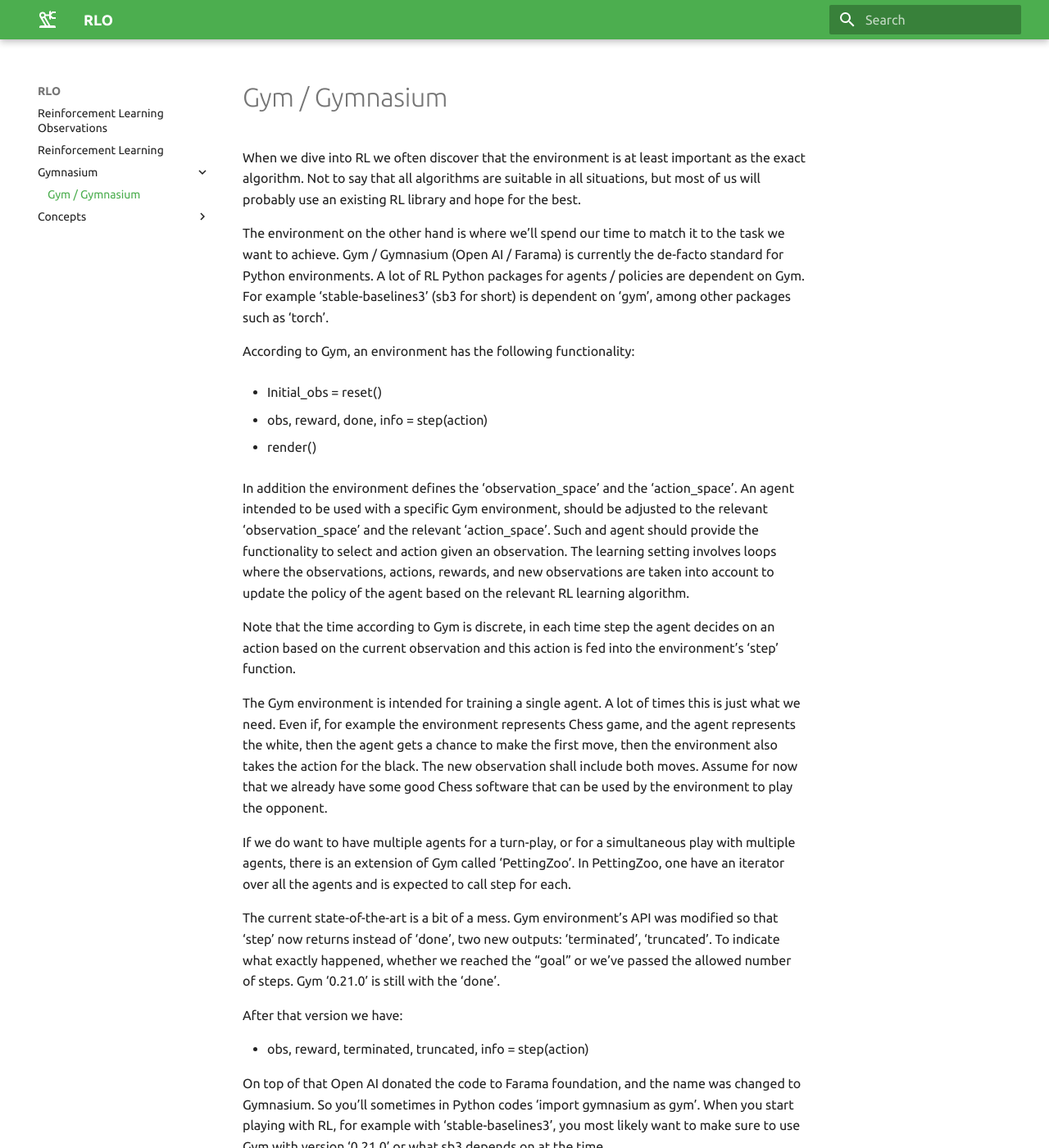
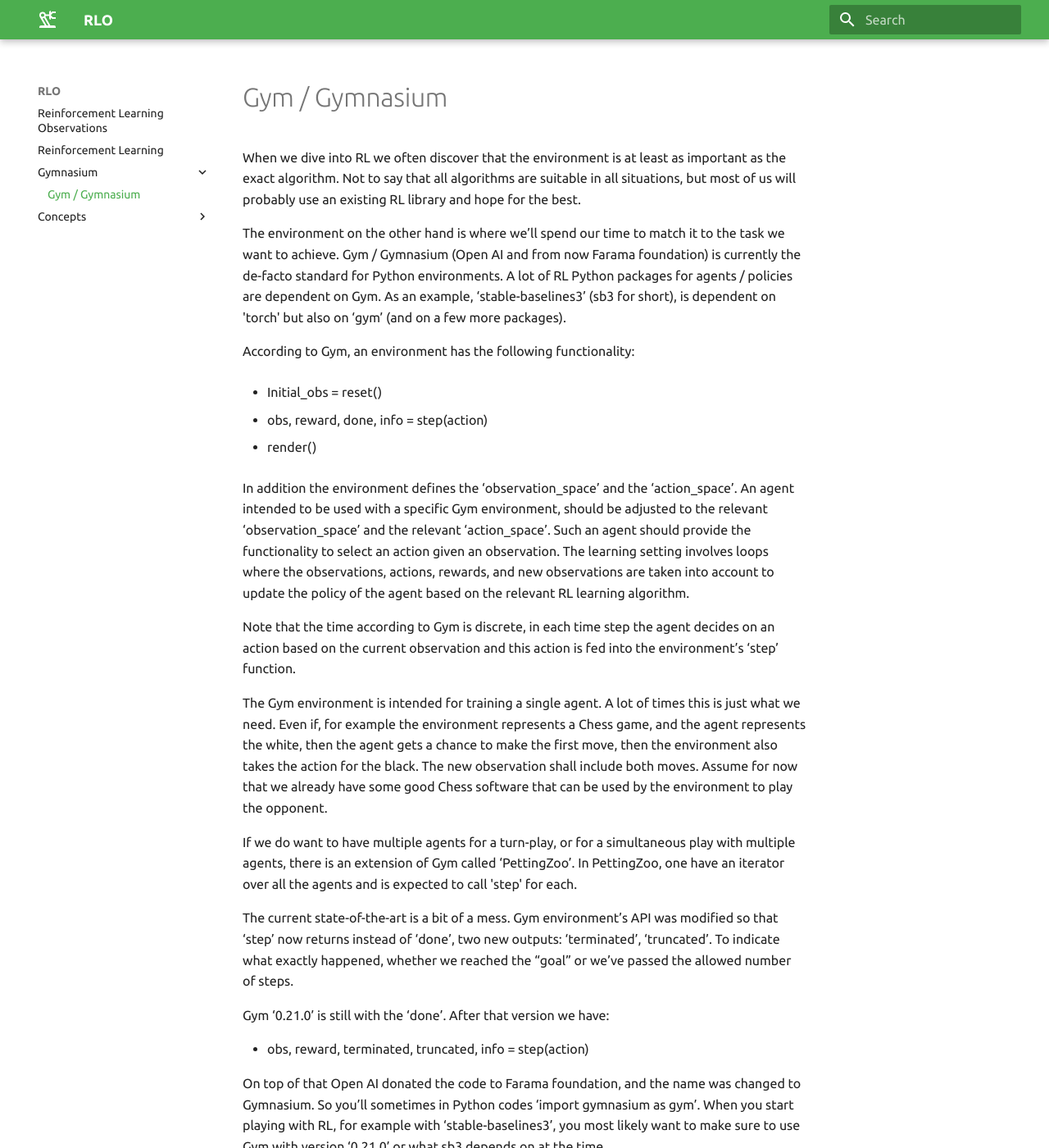
Before and after one commit to zbenmo/RLO, an MkDocs documentation site: the page built from docs/Gymnasium/gym.md, in a window 1280 px wide and 1400 px high. Shown: the whole window at 82% size. Built offline with MkDocs 1.6.1 and Material for MkDocs 9.7.7, drawn with Linux system fonts in a browser that asks for light colours; some of the changed text lies outside the part shown.

Commit message:
typos fixed

```diff
--- a/docs/Gymnasium/gym.md
+++ b/docs/Gymnasium/gym.md
@@ -1,8 +1,8 @@
 # Gym / Gymnasium
-When we dive into RL we often discover that the environment is at least important as the exact algorithm. Not to say that all algorithms are suitable in all situations, but most of us will probably use an existing RL library and hope for the best.
+When we dive into RL we often discover that the environment is at least as important as the exact algorithm. Not to say that all algorithms are suitable in all situations, but most of us will probably use an existing RL library and hope for the best.
 
 The environment on the other hand is where we’ll spend our time to match it to the task we want to achieve.
-Gym / Gymnasium (Open AI / Farama) is currently the de-facto standard for Python environments. A lot of RL Python packages for agents / policies are dependent on Gym. For example ‘stable-baselines3’ (sb3 for short) is dependent on ‘gym’, among other packages such as ‘torch’.
+Gym / Gymnasium (Open AI and from now Farama foundation) is currently the de-facto standard for Python environments. A lot of RL Python packages for agents / policies are dependent on Gym. As an example, ‘stable-baselines3’ (sb3 for short), is dependent on 'torch' but also on ‘gym’ (and on a few more packages).
 
 According to Gym, an environment has the following functionality:
 
@@ -14,17 +14,17 @@ According to Gym, an environment has the following functionality:
 
 In addition the environment defines the ‘observation_space’ and the ‘action_space’.
 An agent intended to be used with a specific Gym environment, should be adjusted to the relevant ‘observation_space’ and the relevant ‘action_space’.
-Such and agent should provide the functionality to select and action given an observation. The learning setting involves loops where the observations, actions, rewards, and new observations are taken into account to update the policy of the agent based on the relevant RL learning algorithm.
+Such an agent should provide the functionality to select an action given an observation. The learning setting involves loops where the observations, actions, rewards, and new observations are taken into account to update the policy of the agent based on the relevant RL learning algorithm.
 
 Note that the time according to Gym is discrete, in each time step the agent decides on an action based on the current observation and this action is fed into the environment’s ‘step’ function.
 
-The Gym environment is intended for training a single agent. A lot of times this is just what we need. Even if, for example the environment represents Chess game, and the agent represents the white, then the agent gets a chance to make the first move, then the environment also takes the action for the black. The new observation shall include both moves. Assume for now that we already have some good Chess software that can be used by the environment to play the opponent.
+The Gym environment is intended for training a single agent. A lot of times this is just what we need. Even if, for example the environment represents a Chess game, and the agent represents the white, then the agent gets a chance to make the first move, then the environment also takes the action for the black. The new observation shall include both moves. Assume for now that we already have some good Chess software that can be used by the environment to play the opponent.
 
-If we do want to have multiple agents for a turn-play, or for a simultaneous play with multiple agents, there is an extension of Gym called ‘PettingZoo’. In PettingZoo, one have an iterator over all the agents and is expected to call step for each.
+If we do want to have multiple agents for a turn-play, or for a simultaneous play with multiple agents, there is an extension of Gym called ‘PettingZoo’. In PettingZoo, one have an iterator over all the agents and is expected to call 'step' for each.
 
 The current state-of-the-art is a bit of a mess. Gym environment’s API was modified so that ‘step’ now returns instead of ‘done’, two new outputs: ‘terminated’, ‘truncated’. To indicate what exactly happened, whether we reached the “goal” or we’ve passed the allowed number of steps.
+
 Gym ‘0.21.0’ is still with the ‘done’.
-
 After that version we have:
 
 -	obs, reward, terminated, truncated, info = step(action)
```
Also changed, not shown: other parts of docs/Gymnasium/gym.md (+1 -1 lines).
